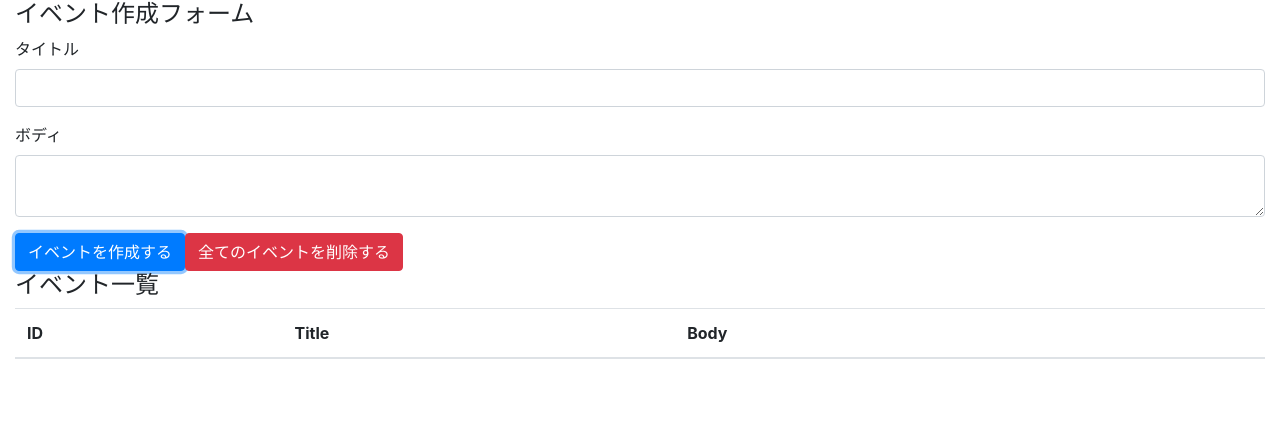
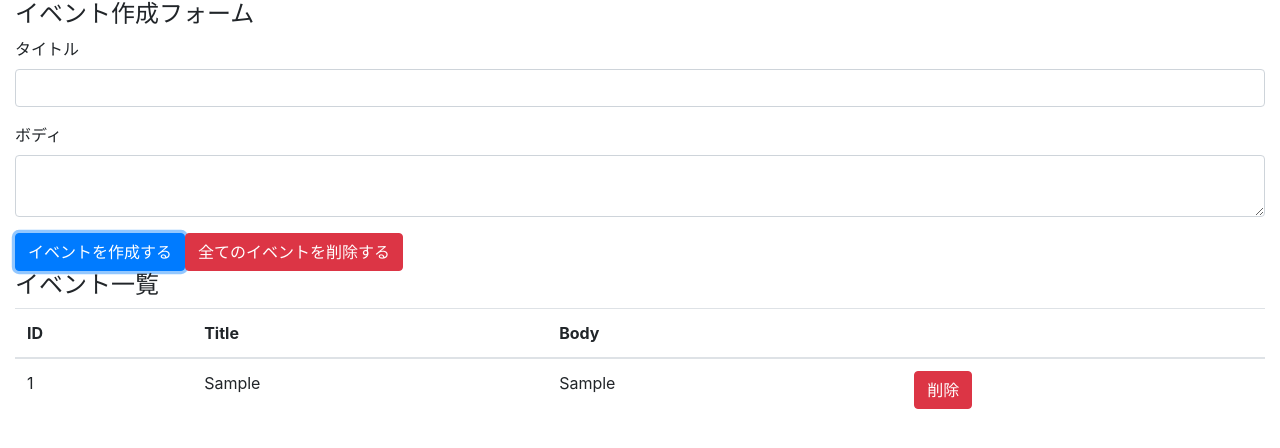
Before and after one commit to KOJI-YAMABE/react-hooks-101, a React (Create React App) app: page / in a window 1280 px wide. Both pictures are taken after typing "Sample", "Sample" into the empty fields and a click on the button "イベントを作成する". Shown: the top 448 px of the page. Built offline with nearby package versions, Linux system fonts and the light colour scheme.

Commit message:
display events refactor and implement remove event button

```diff
--- a/src/components/App.js
+++ b/src/components/App.js
@@ -2,6 +2,7 @@
 
 import 'bootstrap/dist/css/bootstrap.min.css';
 
+import Event from './Event'
 import reducer from '../reducers'
 
 const App = () => {
@@ -51,7 +52,7 @@
           </tr>
         </thead>
         <tbody>
-
+          { state.map((event, index) => (<Event key={index} event={event} dispatch={dispatch} />))}
         </tbody>
       </table>
     </div>
--- /dev/null
+++ b/src/components/Event.js
@@ -0,0 +1,19 @@
+import React from 'react'
+
+const Event = ({ dispatch, event }) => {
+  const id = event.id
+    const handleClickDeleteButton = () => {
+      dispatch({ type: 'DELETE_EVENT', id })
+    }
+
+    return (
+      <tr>
+        <td>{id}</td>
+        <td>{event.title}</td>
+        <td>{event.body}</td>
+        <td><button type="button" className="btn btn-danger" onClick={handleClickDeleteButton} >削除</button></td>
+      </tr>
+    )
+}
+
+export default Event
--- a/src/reducers/index.js
+++ b/src/reducers/index.js
@@ -44,7 +44,7 @@
       const id = length === 0 ? 1 : state[length - 1].id + 1
       return [...state, { id, ...event }]
     case'DELETE_EVENT':
-    return state
+    return state.filter(event => event.id !== action.id)
     case'DELETE_ALL_EVENTS':
     return []
     // case 'EDIT_EVENT':
```
